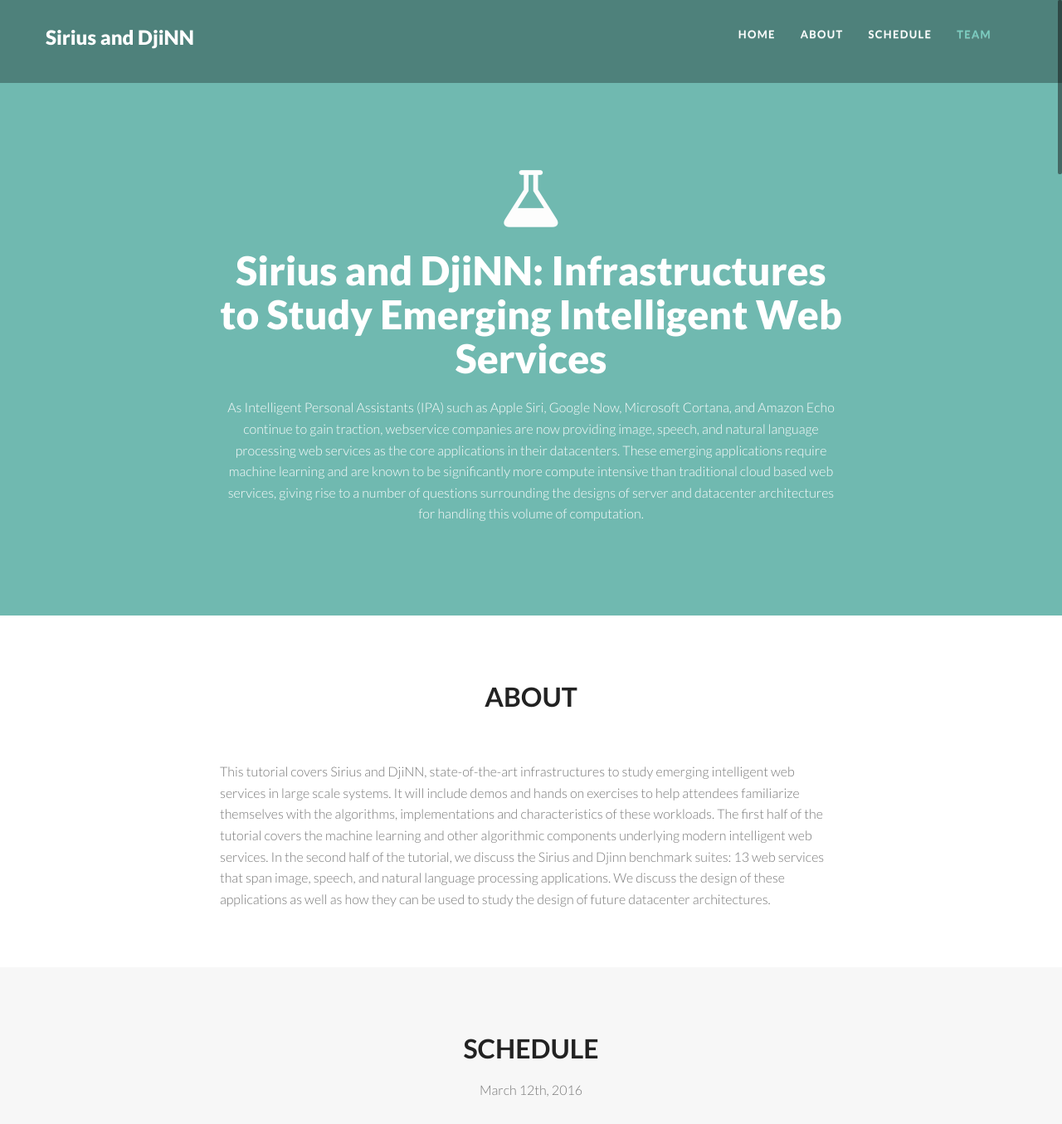
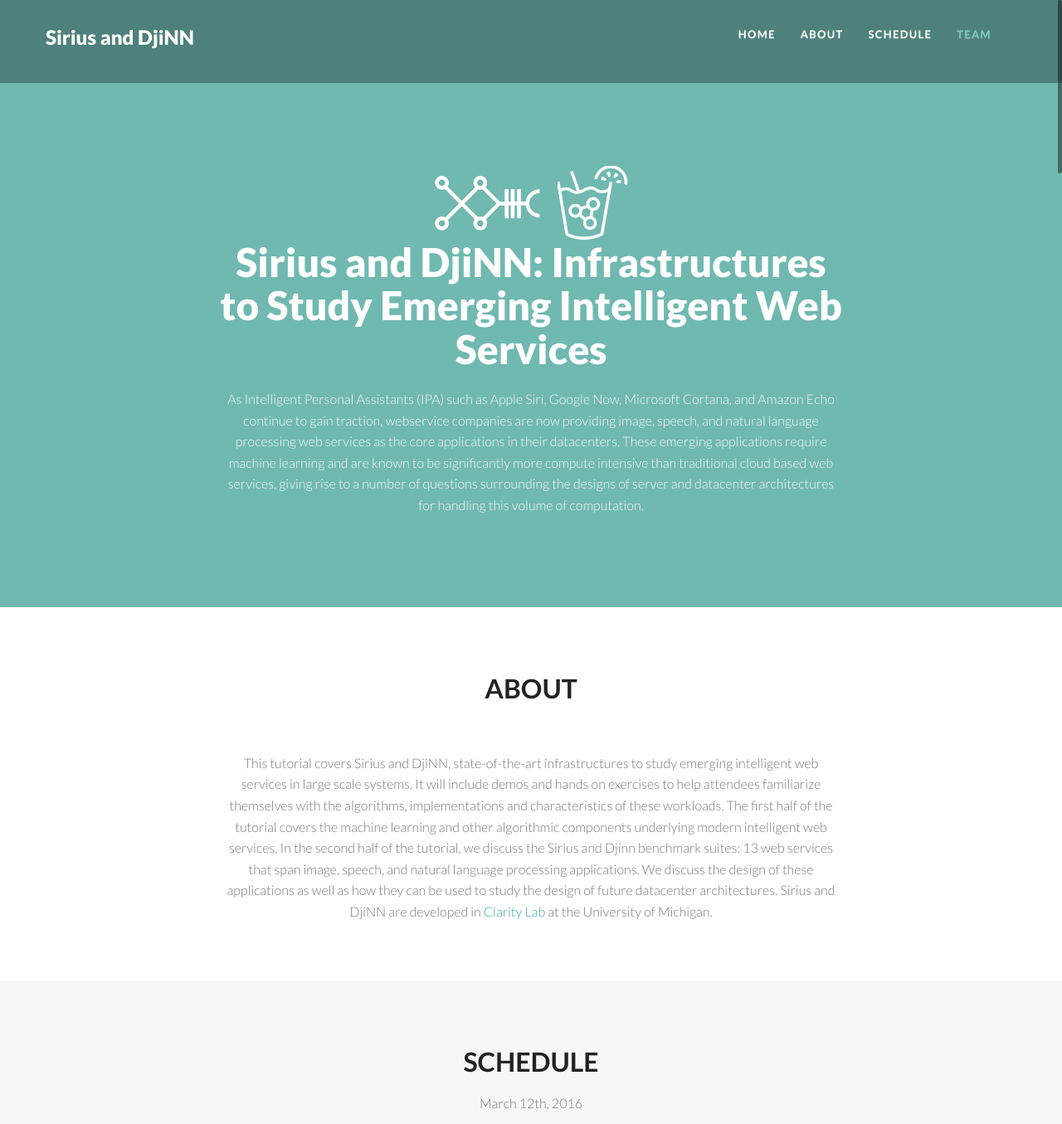
Before and after one commit to claritylab/lucida-website, a plain HTML site: page index.html in a window 1280 px wide. Shown: the top 1355 px of the page at 83% size. Drawn offline with Linux system fonts and the light colour scheme.

Commit message:
adding white logos and clarity

```diff
--- a/index.html
+++ b/index.html
@@ -51,8 +51,12 @@
         <div class="col-md-8 col-md-offset-2">
 
           <div class="align-center">
-            <!--<img src="img/sirius-logo.png" alt="" width="128"/>-->
-            <i class="fa fa-flask fa-5x mar-bot20"></i>
+            <img src="img/sirius-logo-white.png" alt="" width="128"/>
+            &nbsp
+            &nbsp
+            &nbsp
+            <img src="img/djinn-logo-white.png" alt="" width="85" />
+            <!-- <i class="fa fa&#45;flask fa&#45;5x mar&#45;bot20"></i> -->
             <h2 class="slogan">Sirius and DjiNN: Infrastructures to Study Emerging Intelligent Web Services</h2>
             <p>
             As Intelligent Personal Assistants (IPA) such as Apple Siri, Google
@@ -86,6 +90,7 @@
 
     <div class="row">
       <div class="col-md-8 col-md-offset-2">
+        <div class="align-center">
           <p>
           This tutorial covers Sirius and DjiNN, state­-of-­the-­art infrastructures
           to study emerging intelligent web services in large scale systems. It will
@@ -97,8 +102,11 @@
           Djinn benchmark suites: 13 web services that span image, speech, and
           natural language processing applications. We discuss the design of these
           applications as well as how they can be used to study the design of future
-        datacenter architectures.
+          datacenter architectures. Sirius and DjiNN are developed in <a
+            href="http://clarity-lab.org/">Clarity Lab</a> at the University of
+          Michigan.
           </p>
+        </div>
       </div>
     </div>
 
@@ -132,7 +140,6 @@
     <!--       </p> -->
     <!--     </div> -->
     <!--   </div> -->
-
     </div>
 
   </div>
```
Also changed, not shown: img/djinn-logo-white.png (added), img/djinn-logo-white.svg (added), img/sirius-logo-white.png (added), img/sirius-logo.png. Lines whose indentation alone changed are shown as unchanged.
